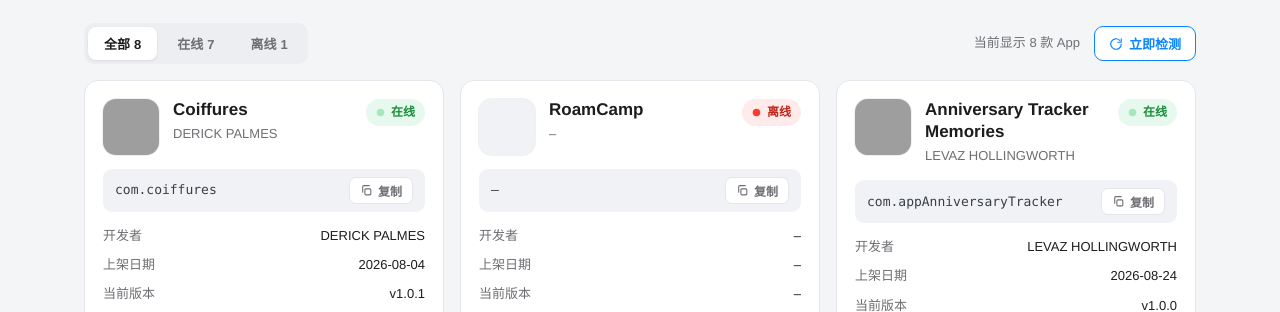
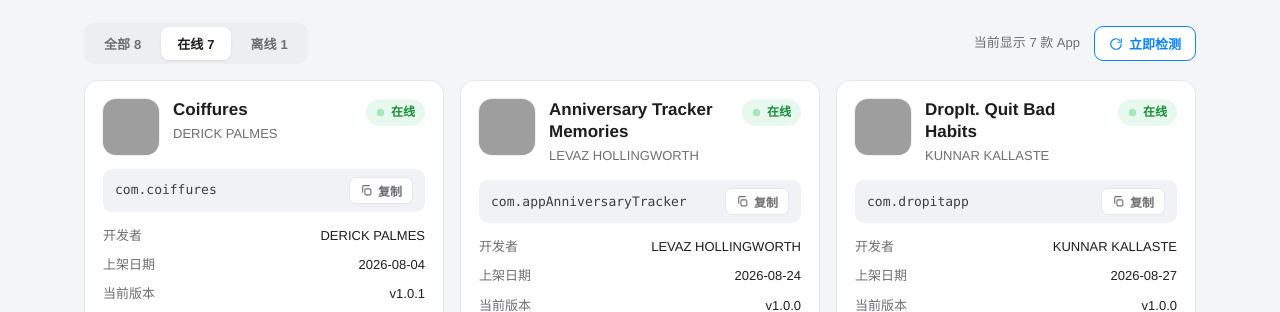
Before and after one commit to tiantiangaogui/app-monitor, a plain HTML site: page index.html in a window 1280 px wide. Shown: the part 305-617 px from the top of the page. Drawn offline with Linux system fonts and the light colour scheme; grey boxes are pictures that could not be loaded.

Commit message:
feat: 默认筛选改为「在线」而非「全部」
- 顶部筛选 tab 默认高亮「在线」
- 初始 filter 从 all 改为 online，打开页面即只看在线 App
（若有下架 App，需切到「全部」或「离线」查看）

```diff
--- a/index.html
+++ b/index.html
@@ -367,8 +367,8 @@
 
   <div class="toolbar">
     <div class="tabs" role="tablist" aria-label="在线状态筛选">
-      <button data-filter="all" class="active" role="tab">全部<span class="cnt" id="cnt-all"></span></button>
-      <button data-filter="online" role="tab">在线<span class="cnt" id="cnt-online"></span></button>
+      <button data-filter="all" role="tab">全部<span class="cnt" id="cnt-all"></span></button>
+      <button data-filter="online" class="active" role="tab">在线<span class="cnt" id="cnt-online"></span></button>
       <button data-filter="offline" role="tab">离线<span class="cnt" id="cnt-offline"></span></button>
     </div>
     <div class="toolbar-right">
@@ -421,7 +421,7 @@
 ];
 
   var CURRENT = { apps: [], checked_at: null, source: "fallback" };
-  var filter = "all";
+  var filter = "online";
 
   var ONLINE_ICON = '<svg viewBox="0 0 10 10"><circle cx="5" cy="5" r="4.2" fill="#34c759" class="live"/></svg>';
   var OFFLINE_ICON = '<svg viewBox="0 0 10 10"><circle cx="5" cy="5" r="4.2" fill="#ff3b30"/></svg>';
```
